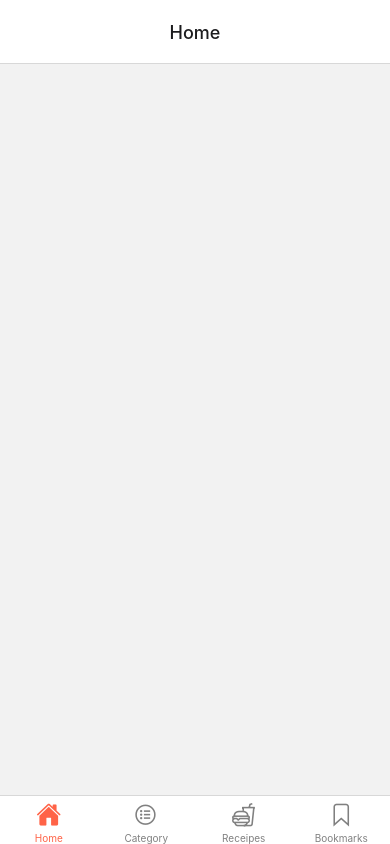
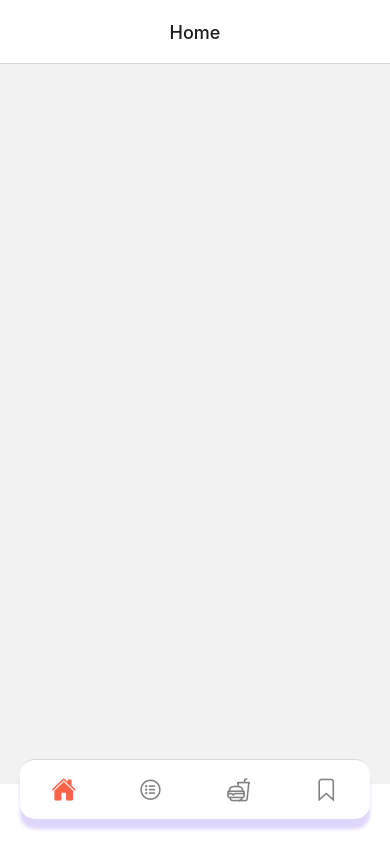
Before and after one commit to maruhhardik04/TastyCreations2, a React Native app: screen /CategoryScreen in a window 390 px wide. Built offline with nearby package versions, Linux system fonts and the light colour scheme.

Commit message:
custom tab bar

```diff
--- a/App.js
+++ b/App.js
@@ -24,45 +24,21 @@ const Stack = createNativeStackNavigator();
 const Tab = createBottomTabNavigator();
 
 const  App = () => {
+
+  const initialLoginState = {
+    isLoading: true,
+    userName: null,
+    userToken: null,
+  };
+
+
+
+
+
   return (
+
     <Navigation />
 
-  //   <NavigationContainer>
-  //      <Tab.Navigator
-
-  //       screenOptions={({ route }) => ({
-  //         headerTitleAlign:'center',
-  //         tabBarIcon: ({ focused, color, size }) => {
-  //           let iconName;
-
-  //           if (route.name === 'Home') {
-  //             iconName = focused
-  //               ? 'home'
-  //               : 'home-outline';
-  //           } else if (route.name === 'Category') {
-  //             iconName = focused ? 'list-circle' : 'list-circle-outline';
-  //           } else if (route.name === 'Receipes') {
-  //             iconName = focused ? 'fast-food' : 'fast-food-outline';
-  //           }
-  //           else if (route.name === 'Bookmarks') {
-  //             iconName = focused ? 'bookmark' : 'bookmark-outline';
-
-  //           }
-
-  //           // You can return any component that you like here!
-  //           return <Ionicons name={iconName} size={size} color={color} />;
-  //         },
-  //         tabBarActiveTintColor: 'tomato',
-  //         tabBarInactiveTintColor: 'gray',
-  //       })}
-  //     >
-  //       <Tab.Screen name="Home" component={Home} />
-  //       <Tab.Screen name="Category" component={Category} />
-  //       <Tab.Screen name="Receipes" component={Receipes} />
-  //       <Tab.Screen name="Bookmarks" component={ReceipesDetails} />
-
-  //     </Tab.Navigator>
-  // </NavigationContainer>
   );
 }
 
--- /dev/null
+++ b/components/context.js
@@ -0,0 +1,3 @@
+import React from 'react';
+
+export const AuthContext = React.createContext();
--- a/screens/Category.js
+++ b/screens/Category.js
@@ -1,4 +1,4 @@
-import { View, Text,SafeAreaView,ScrollView,FlatList,StyleSheet,Image,TouchableOpacity } from 'react-native'
+import { View, Text,SafeAreaView,ScrollView,FlatList,StyleSheet,Image,TouchableOpacity,Dimensions } from 'react-native'
 import React, { useEffect, useState } from 'react'
 // import CategoryItem from '../components/CategoryItem';
 
@@ -9,6 +9,7 @@ const Category = ({navigation,route}) => {
 
   const [isLoading, setLoading] = useState(true);
   const [categories,setCategories] = useState([]);
+  const screenHeight = Dimensions.get('window').height
 
   const getCategories = async () => {
     try {
@@ -48,6 +49,7 @@ const CategoryItem = ({ item  }) => {
 
 
   return (
+
     <SafeAreaView >
         <FlatList
         data={categories}
@@ -60,6 +62,7 @@ const CategoryItem = ({ item  }) => {
 
 
     </SafeAreaView>
+
   )
 }
 
@@ -104,5 +107,15 @@ const styles = StyleSheet.create({
     marginTop: 3,
     marginBottom: 5
   },
+  shadow:{
+    shadowColor:'#7F5DF0',
+    shadowOffset:{
+        width:0,
+        height:10
+    },
+    shadowOpacity:0.25,
+    shadowRadius:3.5,
+    elevation:5,
+  }
 
 });
--- a/screens/Navigation.js
+++ b/screens/Navigation.js
@@ -1,5 +1,5 @@
 import * as React from 'react';
-
+import { StyleSheet } from 'react-native'
 //Navigation components
 
 import { NavigationContainer } from '@react-navigation/native';
@@ -19,6 +19,7 @@ import Bookmarks from './Bookmark';
 import ReceipesDetails from './ReceipesDetails';
 
 import {  Text,Dimensions } from 'react-native';
+import { shadow } from 'react-native-paper';
 
 const fullScreenWidth = Dimensions.get('window').width;
 const Stack = createNativeStackNavigator();
@@ -40,7 +41,7 @@ const CategoryStackScreen = () => {
         }}>
         <Stack.Screen name="CategoryScreen" component={Category} />
         <Stack.Screen name="CategoryReceipesScreen" component={Receipes} />
-       <Stack.Screen name="ReceipesDetails" component={ReceipesDetails} />
+        <Stack.Screen name="ReceipesDetails" component={ReceipesDetails} />
         </Stack.Navigator>
     )
 }
@@ -74,8 +75,29 @@ const Navigation = ({navigation, route}) => {
         <NavigationContainer>
         <Tab.Navigator
 
+
          screenOptions={({ route }) => ({
+
+
+
+
            headerTitleAlign:'center',
+           tabBarShowLabel:false,
+           tabBarStyle:[{
+
+            display:"flex",
+            postion:'absolute',
+            bottom:25,
+            left:20,
+            right:20,
+            elevation:0,
+            backgroundColor:'#ffffff',
+            borderRadius:15,
+            height:60,
+            width:(fullScreenWidth-40),
+
+            ...styles.shadow
+           }],
            tabBarIcon: ({ focused, color, size }) => {
              let iconName;
 
@@ -98,12 +120,13 @@ const Navigation = ({navigation, route}) => {
            },
            tabBarActiveTintColor: 'tomato',
            tabBarInactiveTintColor: 'gray',
+           tabBarLabelPosition:'below-icon'
 
          })}
        >
          <Tab.Screen name="Home" component={Home} />
-         <Tab.Screen name="Category" component={CategoryStackScreen} />
-         <Tab.Screen name="Receipes" component={ReceipesStackScreen} />
+         <Tab.Screen name="Category" component={CategoryStackScreen}/>
+         <Tab.Screen name="Receipes" component={ReceipesStackScreen}  options={{unmountOnBlur:true}}/>
          <Tab.Screen name="Bookmarks" component={Bookmarks} />
 
        </Tab.Navigator>
@@ -114,3 +137,17 @@ const Navigation = ({navigation, route}) => {
 }
 
 export default Navigation
+
+
+const styles = StyleSheet.create({
+  shadow:{
+    shadowColor:'#7F5DF0',
+    shadowOffset:{
+        width:0,
+        height:10
+    },
+    shadowOpacity:0.25,
+    shadowRadius:3.5,
+    elevation:5,
+  }
+})
```
